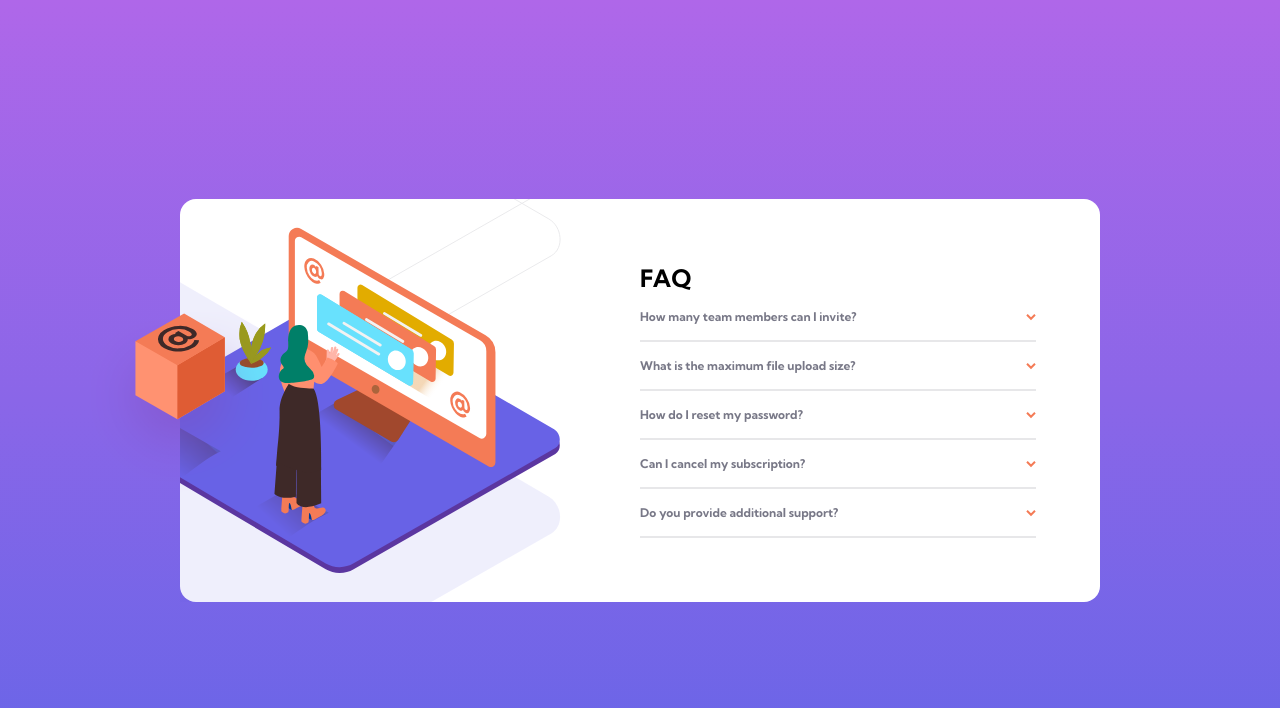
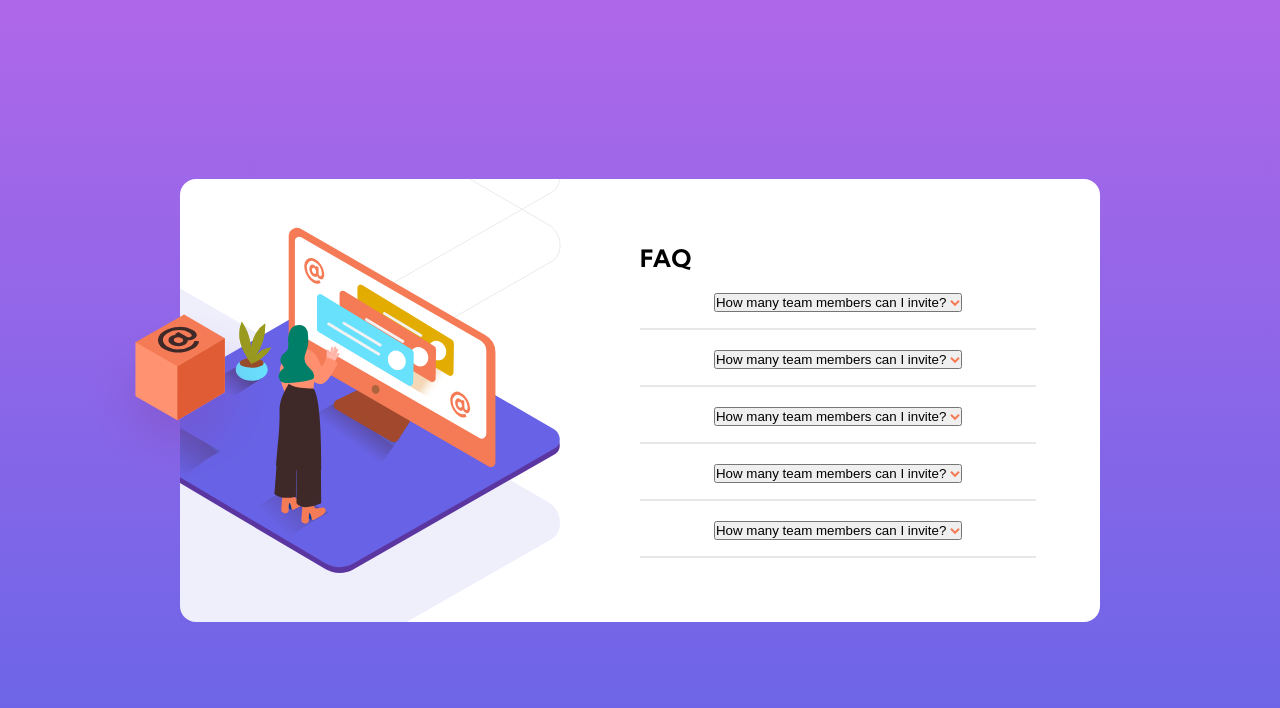
Before and after one commit to ibrahimisa/faq-accordion-card-main, a plain HTML site: page index.html in a window 1280 px wide. Drawn offline with Linux system fonts and the light colour scheme.

Commit message:
changed question format to h2 > button > text + img

```diff
--- a/index.html
+++ b/index.html
@@ -14,16 +14,6 @@
     <link rel="stylesheet" href="style.css" />
 
     <title>Frontend Mentor | FAQ Accordion Card</title>
-
-    <!-- Feel free to remove these styles or customise in your own stylesheet 👍 -->
-    <style>
-      .attribution {
-        font-size: 11px;
-        text-align: center;
-      }
-      .attribution a {
-        color: hsl(228, 45%, 44%);
-      }
     </style>
   </head>
   <body>
@@ -31,60 +21,60 @@
       <main class="faqs">
         <h1>FAQ</h1>
         <section class="faq">
-          <div class="question">
-            <h2 class="title">How many team members can I invite?</h2>
-            <span class="arrow">
-              <img src="images/icon-arrow-down.svg" alt="" />
-            </span>
-          </div>
+          <h2 class="accordion">
+            <button class="btn">
+              How many team members can I invite?
+              <img class="arrow" src="images/icon-arrow-down.svg" alt="" />
+            </button>
+          </h2>
           <p class="answer">
             You can invite up to 2 additional users on the Free plan. There is
             no limit on team members for the Premium plan.
           </p>
         </section>
         <section class="faq">
-          <div class="question">
-            <h2 class="title">What is the maximum file upload size?</h2>
-            <span class="arrow">
-              <img src="images/icon-arrow-down.svg" alt="" />
-            </span>
-          </div>
+          <h2 class="accordion">
+            <button class="btn">
+              How many team members can I invite?
+              <img class="arrow" src="images/icon-arrow-down.svg" alt="" />
+            </button>
+          </h2>
           <p class="answer">
             No more than 2GB. All files in your account must fit your allotted
             storage space.
           </p>
         </section>
         <section class="faq">
-          <div class="question">
-            <h2 class="title">How do I reset my password?</h2>
-            <span class="arrow">
-              <img src="images/icon-arrow-down.svg" alt="" />
-            </span>
-          </div>
+          <h2 class="accordion">
+            <button class="btn">
+              How many team members can I invite?
+              <img class="arrow" src="images/icon-arrow-down.svg" alt="" />
+            </button>
+          </h2>
           <p class="answer">
             Click “Forgot password” from the login page or “Change password”
             from your profile page. A reset link will be emailed to you.
           </p>
         </section>
         <section class="faq">
-          <div class="question">
-            <h2 class="title">Can I cancel my subscription?</h2>
-            <span class="arrow">
-              <img src="images/icon-arrow-down.svg" alt="" />
-            </span>
-          </div>
+          <h2 class="accordion">
+            <button class="btn">
+              How many team members can I invite?
+              <img class="arrow" src="images/icon-arrow-down.svg" alt="" />
+            </button>
+          </h2>
           <p class="answer">
             Yes! Send us a message and we’ll process your request no questions
             asked.
           </p>
         </section>
         <section class="faq">
-          <div class="question">
-            <h2 class="title">Do you provide additional support?</h2>
-            <span class="arrow">
-              <img src="images/icon-arrow-down.svg" alt="" />
-            </span>
-          </div>
+          <h2 class="accordion">
+            <button class="btn">
+              How many team members can I invite?
+              <img class="arrow" src="images/icon-arrow-down.svg" alt="" />
+            </button>
+          </h2>
           <p class="answer">
             Chat and email support is available 24/7. Phone lines are open
             during normal business hours Lorem, ipsum dolor sit amet consectetur
@@ -96,14 +86,6 @@
         </section>
       </main>
     </div>
-
-    <!-- <div class="attribution">
-      Challenge by
-      <a href="https://www.frontendmentor.io?ref=challenge" target="_blank"
-        >Frontend Mentor</a
-      >. Coded by <a href="#">Your Name Here</a>.
-    </div> -->
-
     <script src="main.js"></script>
   </body>
 </html>
```
